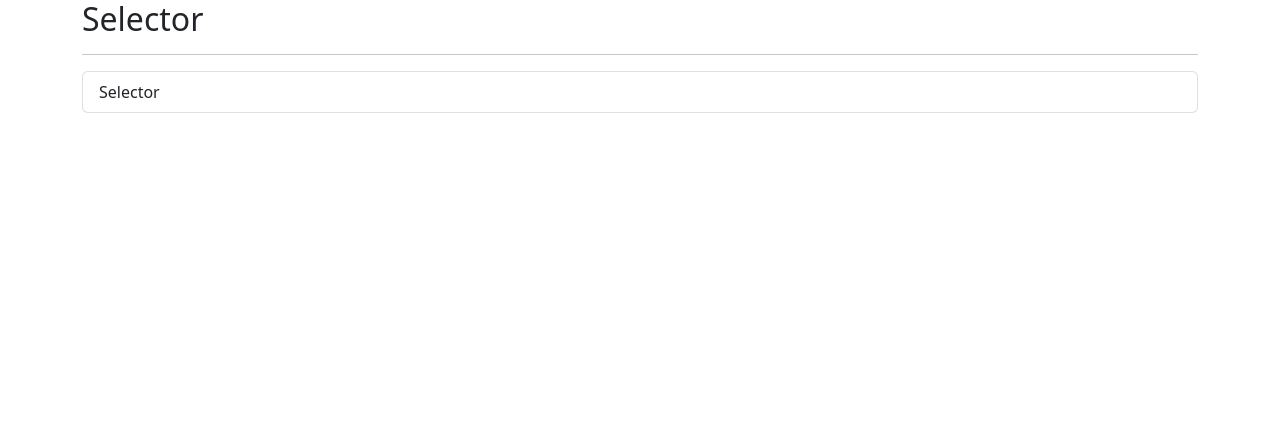
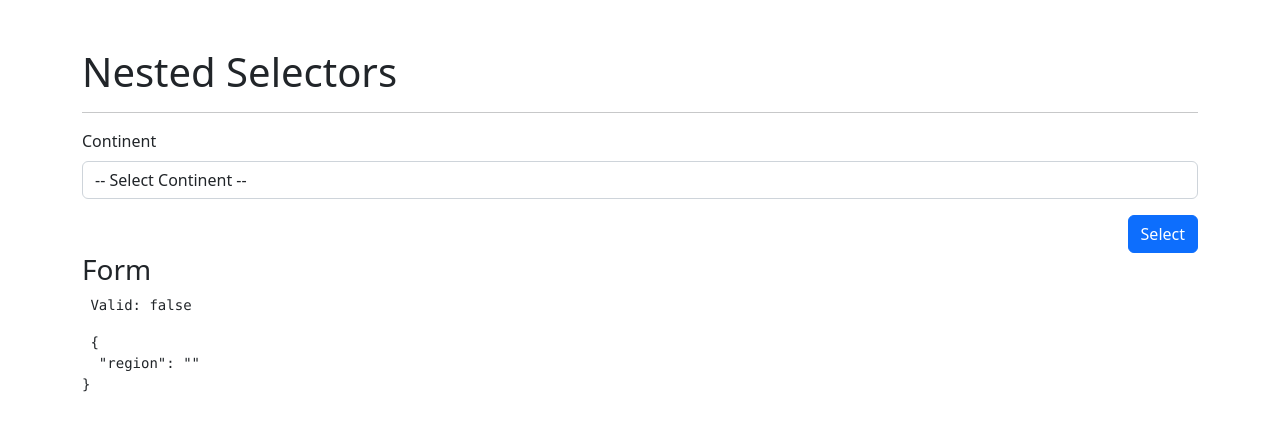
Before and after one commit to BryanParada/SelectorsApp, an Angular app: page /selector/selector in a window 1280 px wide. Shown: the top 430 px of the page. Built offline with nearby package versions, Linux system fonts and the light colour scheme.

Commit message:
V285 - Reactive Form

```diff
--- a/src/app/countries/countries.module.ts
+++ b/src/app/countries/countries.module.ts
@@ -1,5 +1,6 @@
 import { NgModule } from '@angular/core';
 import { CommonModule } from '@angular/common';
+import { ReactiveFormsModule } from '@angular/forms';
 
 import { CountriesRoutingModule } from './countries-routing.module';
 import { SelectorPageComponent } from './pages/selector-page/selector-page.component';
@@ -11,6 +12,7 @@
   ],
   imports: [
     CommonModule,
+    ReactiveFormsModule,
     CountriesRoutingModule
   ]
 })
--- a/src/app/countries/pages/selector-page/selector-page.component.html
+++ b/src/app/countries/pages/selector-page/selector-page.component.html
@@ -1,12 +1,30 @@
-<h2>Selector</h2>
+<h1 class="mt-5"> Nested Selectors </h1>
 <hr>
 
-<ul class="list-group">
-    <li *ngFor="let item of selectorMenu"
-        class="list-group-item list-group-item-action"
-        [routerLink]="[ item.route ]"
-        routerLinkActive="active"
-        >
-        {{item.text}}
-    </li>
-</ul>
+<form [formGroup]="myFormSelector" (ngSubmit)="save()">
+
+    <div class="row mb-3">
+        <div class="col">
+            <label class="form-label"> Continent</label>
+            <select class="form-control"
+                    formControlName="region">
+                <option value=""> -- Select Continent -- </option>
+                <option value="1"> -- America -- </option>
+            </select>
+        </div>
+    </div>
+
+
+    <div class="row">
+        <div class="col">
+            <button class="btn btn-primary float-end"
+                    type="submit">Select</button>
+        </div>
+    </div>
+
+</form>
+
+
+<h3>Form</h3>
+<pre> Valid: {{myFormSelector.valid}}</pre>
+<pre> {{myFormSelector.value | json}}</pre>
--- a/src/app/countries/pages/selector-page/selector-page.component.ts
+++ b/src/app/countries/pages/selector-page/selector-page.component.ts
@@ -1,4 +1,5 @@
 import { Component  } from '@angular/core';
+import { FormBuilder, FormGroup, Validators } from '@angular/forms';
 
 interface MenuItem {
   text: string;
@@ -13,16 +14,16 @@
 })
 export class SelectorPageComponent  {
 
-  selectorMenu: MenuItem[] = [
-    {
-    text: 'Selector',
-    route: './countries/selector'
-    }
-  ]
+  myFormSelector: FormGroup = this.fb.group({
+    region: ['', Validators.required]
+  })
 
-  constructor() { }
+  constructor( private fb: FormBuilder) { }
 
+  save(){
+    console.log(this.myFormSelector.value);
 
+  }
 
 
 }
```
